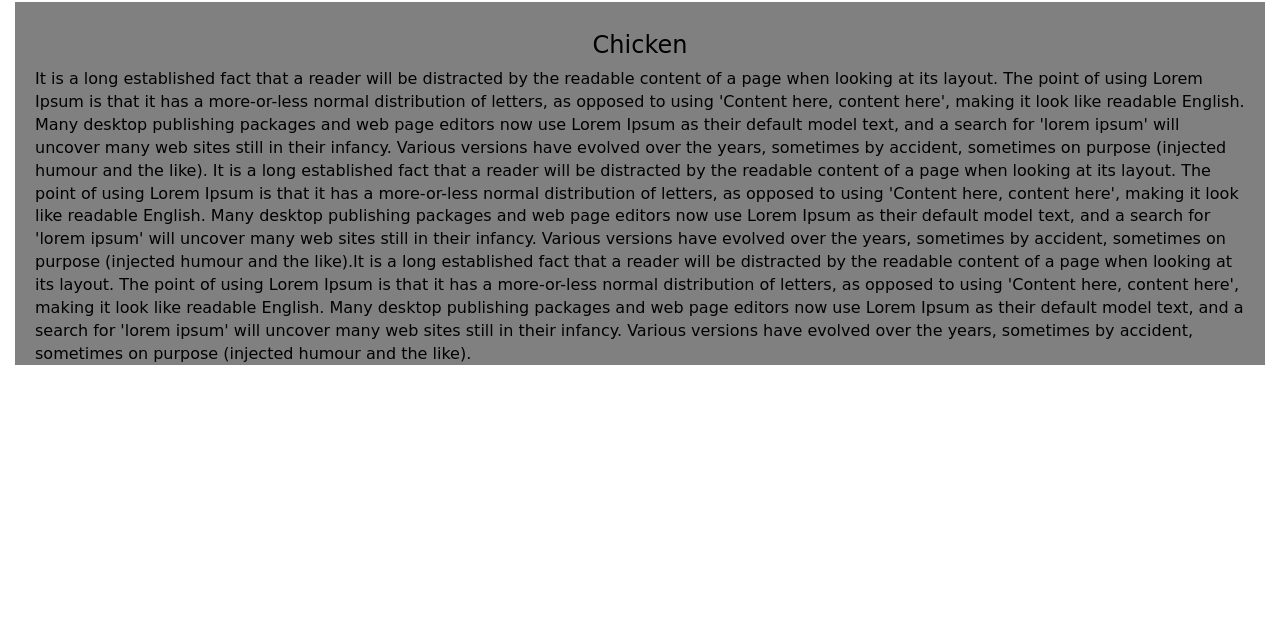
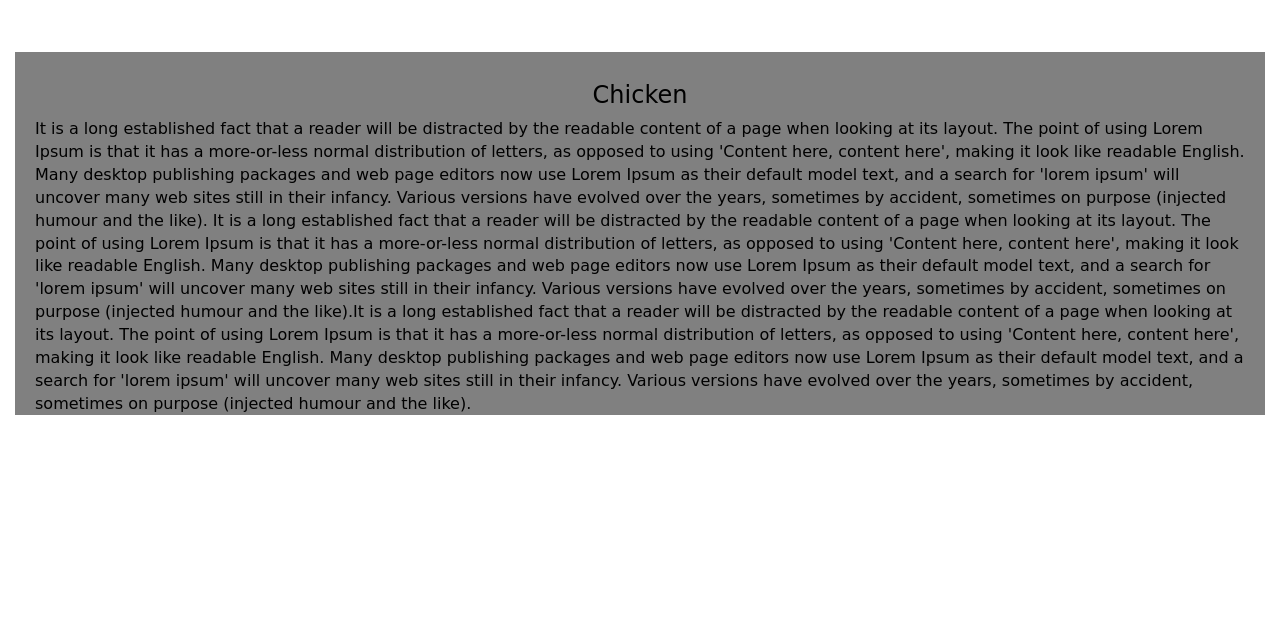
Before and after one commit to Kateryna007/Module-3-test, a plain HTML site: page solution/index.html in a window 1280 px wide. Shown: the part 171-800 px from the top of the page. Drawn offline with Linux system fonts and the light colour scheme; a script that the page names is missing; a web font is replaced by a local one.

Commit message:
Update styles.css

```diff
--- a/solution/css/styles.css
+++ b/solution/css/styles.css
@@ -2,7 +2,7 @@ body {
   font-size: 16px;
   color: black;
     font-family: 'Baloo Paaji', cursive;
-   padding-top: 60px;
+   padding-top: 80px;
 }
 section {
   background-color: grey;
@@ -10,7 +10,7 @@ section {
   padding-right: 20px; padding-top: 10px;
 }
 h2{
-  padding-top: 15px;
+  padding-top: 30px;
 }
 
 h3{
```
